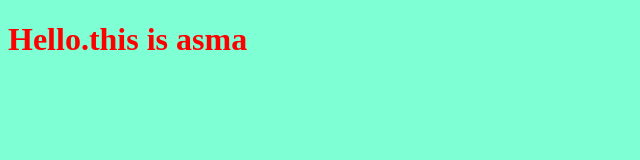
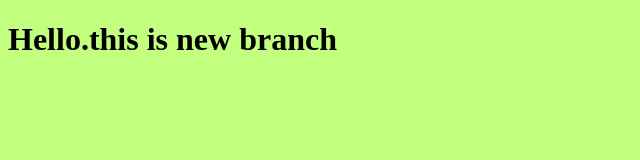
Before and after one commit to asma-benali-dz/-myproject, a plain HTML site: page index.html in a window 1280 px wide. Shown: the whole page, without its empty margins (0-640 px from the left). Drawn offline with Linux system fonts and the light colour scheme.

Commit message:
changing style for the title

```diff
--- a/index.html
+++ b/index.html
@@ -8,7 +8,7 @@
 </head>
 <body>
 
-<h1>Hello.this is asma</h1>
+<h1>Hello.this is new branch</h1>
     <script src="app.js"></script>
 
 </body>
--- a/style.css
+++ b/style.css
@@ -1,7 +1,7 @@
 h1{
 
-    color: red;
+    color: black;
 }
 body{
-    background-color: aquamarine;
+    background-color: rgb(195, 255, 127);
 }
```
